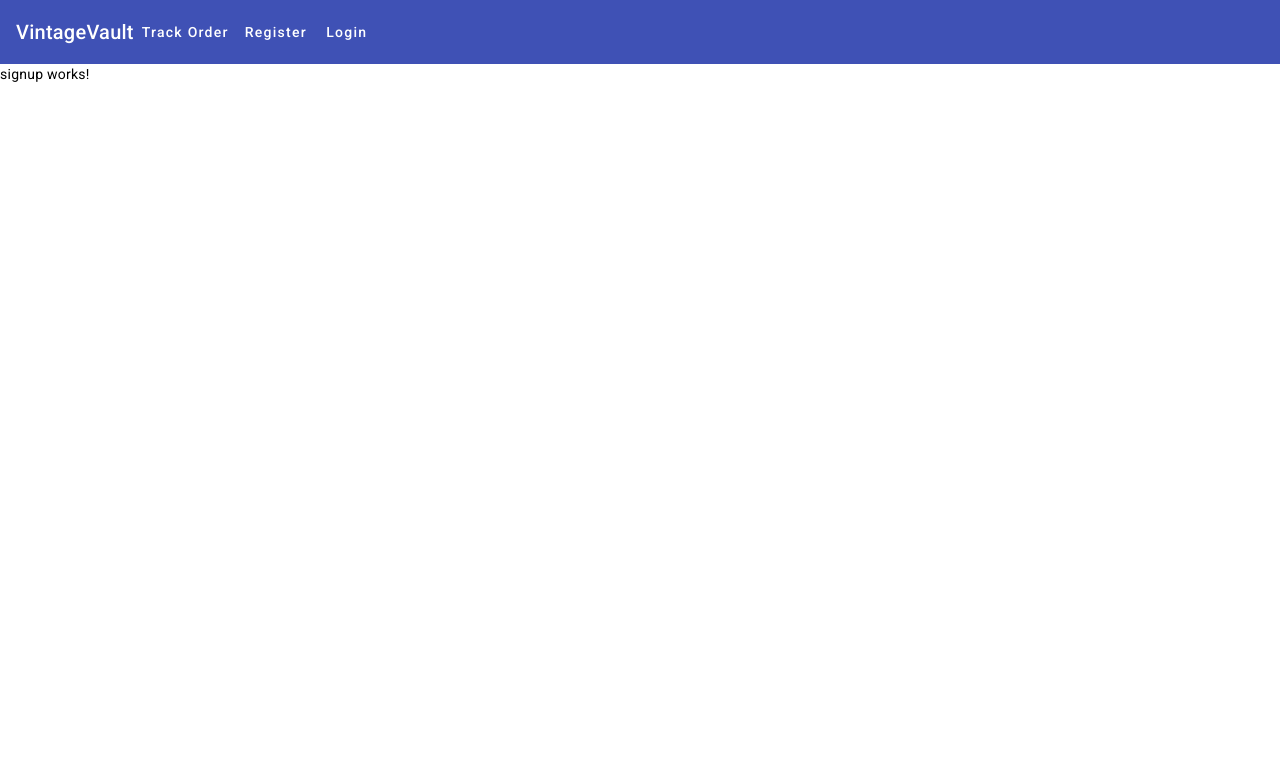
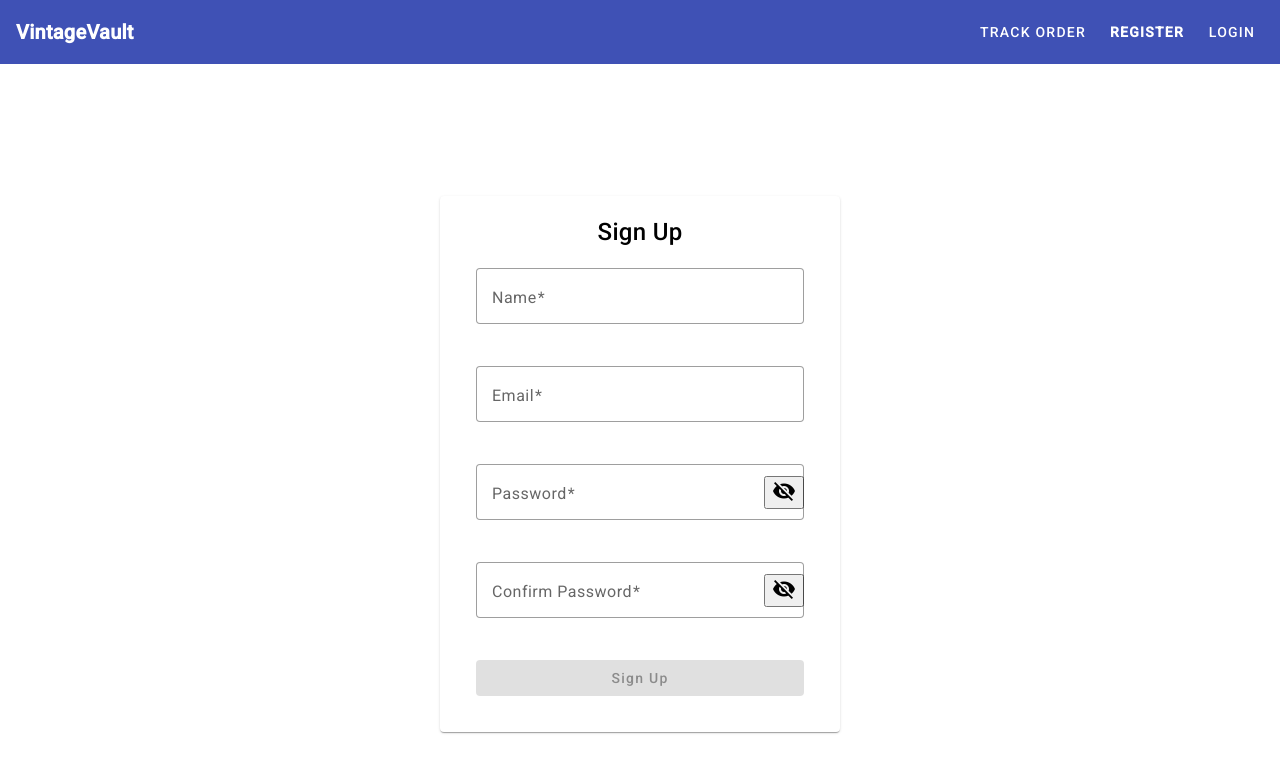
Before and after one commit to zmpld/vintagevault, an Angular app in the folder product/: page /signup in a window 1280 px wide. Shown: the top 772 px of the page. Built offline with nearby package versions, Linux system fonts and the light colour scheme.

Commit message:
create signup component

```diff
--- a/product/src/app/app.component.scss
+++ b/product/src/app/app.component.scss
@@ -0,0 +1,29 @@
+.navbar {
+    display: flex;
+    align-items: center;
+    padding: 0 16px;
+}
+
+.navbar-brand {
+    font-size: 20px;
+    font-weight: 600;
+    margin-right: 16px;
+}
+
+.spacer {
+    flex: 1;
+}
+
+button {
+    color: white;
+    text-transform: uppercase;
+    margin-left: 8px;
+}
+
+button.active {
+    font-weight: 600;
+}
+
+.custom-toolbar {
+    background-color: #ff0000;
+}
--- /dev/null
+++ b/product/src/app/services/auth/auth.service.ts
@@ -0,0 +1,17 @@
+import { HttpClient } from '@angular/common/http';
+import { Injectable } from '@angular/core';
+import { Observable } from 'rxjs';
+
+const BASIC_URL = "http://localhost:8080/";
+
+@Injectable({
+  providedIn: 'root'
+})
+export class AuthService {
+
+  constructor( private http: HttpClient,) { }
+
+  register(signupRequest:any): Observable<any> {
+    return this.http.post(BASIC_URL + "sign-up", signupRequest);
+  }
+}
--- a/product/src/app/signup/signup.component.html
+++ b/product/src/app/signup/signup.component.html
@@ -1 +1,57 @@
-<p>signup works!</p>
+<div class="container">
+    <mat-card>
+        <mat-card-title>Sign Up</mat-card-title>
+
+        <mat-card-content>
+            <form [formGroup]="signupForm">
+
+                <mat-form-field appearance="outline">
+                    <mat-label>Name</mat-label>
+                    <input matInput formControlName="name" placeholder="Name" required>
+
+                    <mat-error *ngIf="signupForm.get('name')?.invalid && signupForm.get('name')?.touched">
+                        Please enter a valid name.
+                    </mat-error>
+                </mat-form-field>
+
+                <mat-form-field appearance="outline">
+                    <mat-label>Email</mat-label>
+                    <input matInput formControlName="email" placeholder="Email" required>
+
+                    <mat-error *ngIf="signupForm.get('email')?.invalid && signupForm.get('email')?.touched">
+                        Please enter a valid email.
+                    </mat-error>
+                </mat-form-field>
+
+                <mat-form-field appearance="outline">
+                    <mat-label>Password</mat-label>
+                    <input matInput type="{{ hidePassword ? 'password' : 'text'}}" formControlName="password" placeholder="Password" required>
+
+                    <button mat-idon-button matSuffix (click)="togglePasswordVisibility()">
+                        <mat-icon>{{ hidePassword ? 'visibility_off' : 'visibility'}}</mat-icon>
+                    </button>
+                    <mat-error *ngIf="signupForm.get('password')?.invalid && signupForm.get('password')?.touched">
+                        Please enter a valid password.
+                    </mat-error>
+                </mat-form-field>
+
+                <mat-form-field appearance="outline">
+                    <mat-label>Confirm Password</mat-label>
+                    <input matInput type="{{ hidePassword ? 'password' : 'text'}}" formControlName="confirmPassword"
+                        placeholder="Password" required>
+
+                    <button mat-idon-button matSuffix (click)="togglePasswordVisibility()">
+                        <mat-icon>{{ hidePassword ? 'visibility_off' : 'visibility'}}</mat-icon>
+                    </button>
+                    <mat-error *ngIf="signupForm.get('confirmPassword')?.invalid && signupForm.get('confirmPassword')?.touched">
+                        Please enter a valid confirm password.
+                    </mat-error>
+                </mat-form-field>
+
+                <button mat-raised-button color="primary" type="submit" [disabled]="signupForm.invalid"
+                (click)="onSubmit()">Sign Up</button>
+
+            </form>
+        </mat-card-content>
+    </mat-card>
+</div>
--- a/product/src/app/signup/signup.component.scss
+++ b/product/src/app/signup/signup.component.scss
@@ -0,0 +1,51 @@
+.container {
+    display: flex;
+    justify-content: center;
+    align-items: center;
+    height: 100vh;
+}
+
+mat-card {
+    max-width: 400px;
+    width: 100%;
+    padding: 20px;
+
+    @media screen and (max-width: 500px) {
+        max-width: 90%;
+    }
+}
+
+mat-card-title {
+    text-align: center;
+    font-size: 24px;
+    margin-bottom: 20px;
+}
+
+form {
+    display: flex;
+    flex-direction: column;
+    align-items: center;
+}
+
+mat-form-field {
+    width: 100%;
+    margin-bottom: 20px;
+}
+
+button {
+    width: 100%;
+}
+
+@media screen and (max-width: 500px) {
+    mat-card-title {
+        font-size: 20px;
+    }
+
+    mat-form-field {
+        margin-bottom: 10px;
+    }
+}
+
+.error-snackbar {
+    background-color: #f44336 !important;
+}
--- a/product/src/app/signup/signup.component.ts
+++ b/product/src/app/signup/signup.component.ts
@@ -1,4 +1,8 @@
 import { Component } from '@angular/core';
+import { FormBuilder, FormGroup, Validators } from '@angular/forms';
+import { MatSnackBar } from '@angular/material/snack-bar';
+import { Router } from '@angular/router';
+import { AuthService } from '../services/auth/auth.service';
 
 @Component({
   selector: 'app-signup',
@@ -7,4 +11,46 @@ import { Component } from '@angular/core';
 })
 export class SignupComponent {
 
+signupForm!: FormGroup;
+hidePassword = true;
+
+constructor( private fb: FormBuilder,
+  private snackBar: MatSnackBar,
+  private authService: AuthService,
+  private router: Router
+) { }
+
+ngOnInit(): void {
+  this.signupForm = this.fb.group({
+    name: [null, [Validators.required]],
+    email: [null, [Validators.required, Validators.email]],
+    password: [null, [Validators.required]],
+    confirmPassword: [null, [Validators.required]],
+  });
 }
+
+togglePasswordVisibility(){
+  this.hidePassword = !this.hidePassword;
+}
+
+onSubmit(): void {
+  const password = this.signupForm.get('password')?.value;
+  const confirmPassword = this.signupForm.get('confirmPassword')?.value;
+
+  if(password !== confirmPassword){
+    this.snackBar.open('Passwords do not match', 'Close', { duration: 5000, panelClass: 'error-snackbar' });
+    return;
+  }
+
+  this.authService.register(this.signupForm.value).subscribe(
+    (response) => {
+      this.snackBar.open('Sign up successful!', 'Close', { duration: 5000 });
+      this.router.navigateByUrl("/login");
+    },
+    (error) => {
+      this.snackBar.open('Sign up failed, Please try again', 'Close', { duration: 5000, panelClass: 'error-snackbar' });
+    }
+  )
+}
+
+}
--- a/product/tsconfig.json
+++ b/product/tsconfig.json
@@ -5,7 +5,7 @@
     "baseUrl": "./",
     "outDir": "./dist/out-tsc",
     "forceConsistentCasingInFileNames": true,
-    "strict": true,
+    "strict": false,
     "noImplicitOverride": true,
     "noPropertyAccessFromIndexSignature": true,
     "noImplicitReturns": true,
```
Also changed, not shown: product/src/app/app.module.ts (+6 -2 lines), 2 other files (tests, documents, lock files or other folders).
